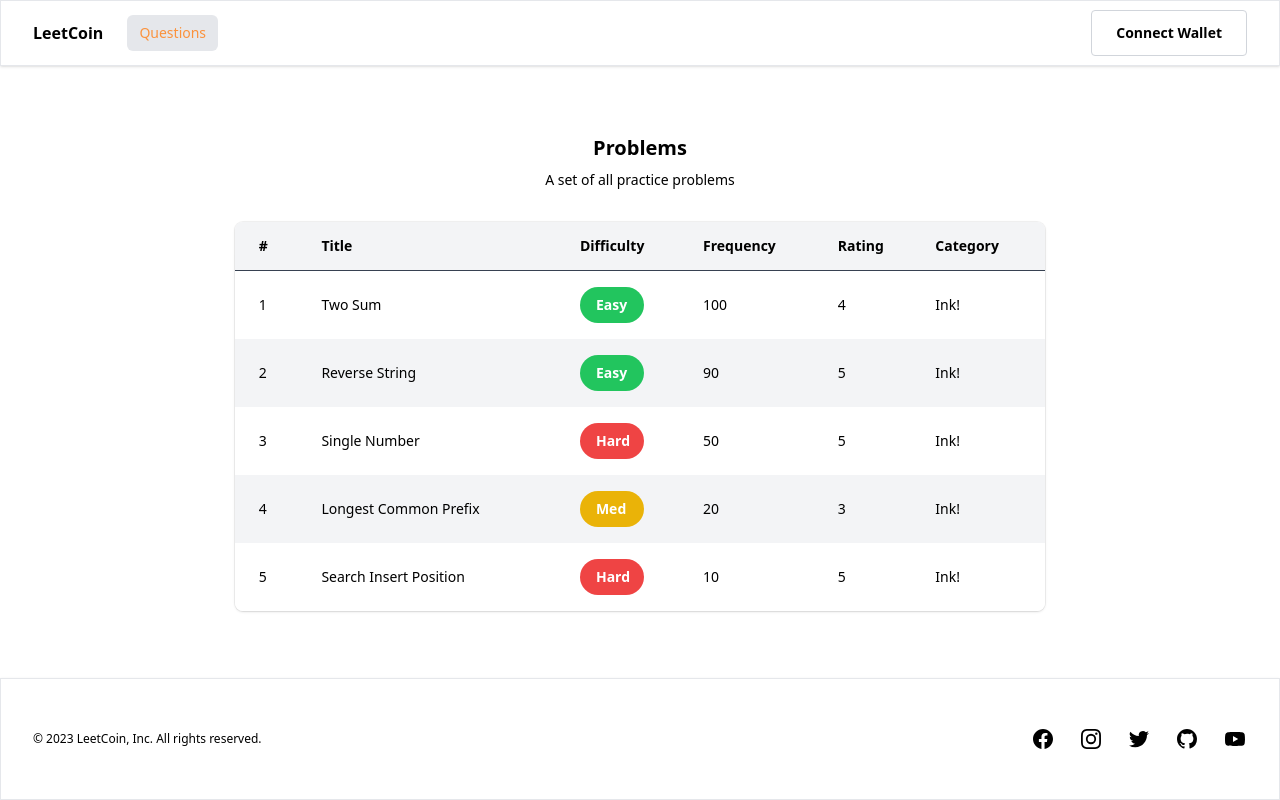
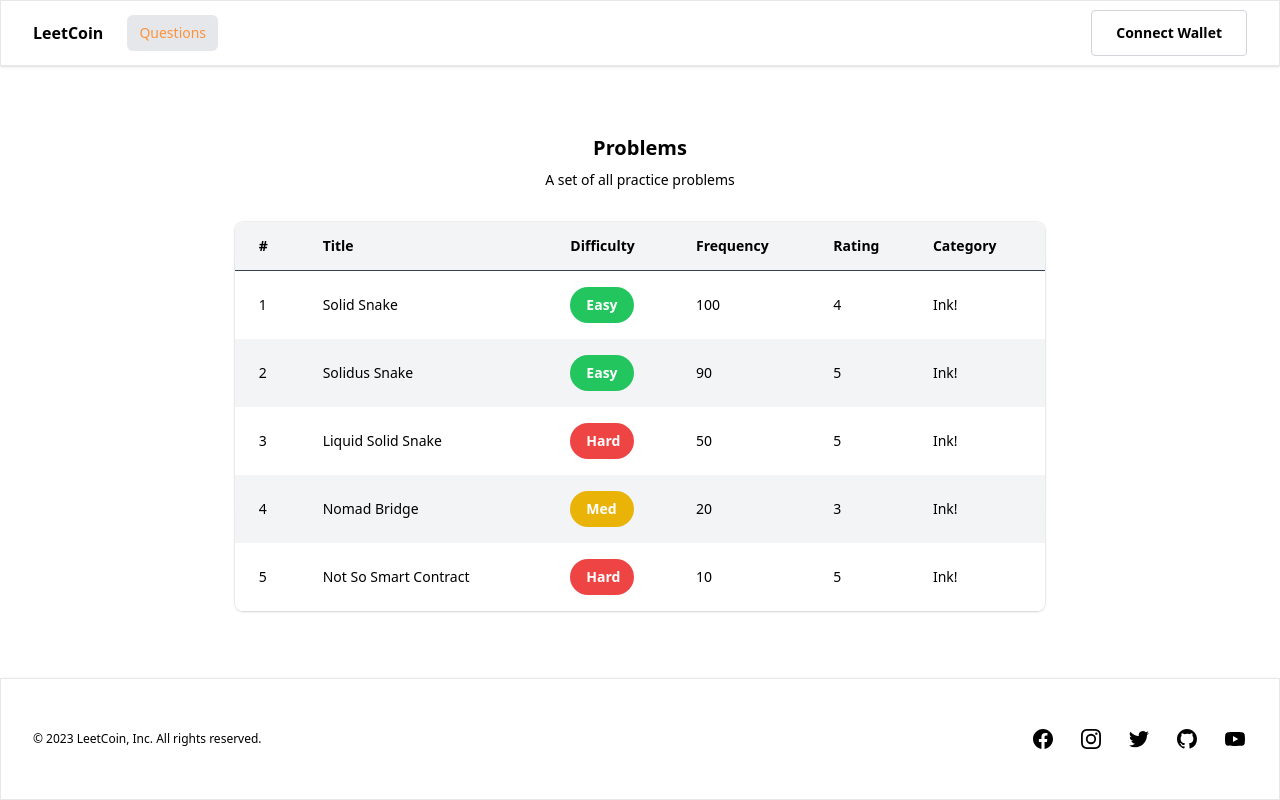
Before and after one commit to LeetCoinCo/leetcoin-frontend, a Next.js app: page / in a window 1280 px wide. Built offline with nearby package versions, Linux system fonts and the light colour scheme.

Commit message:
update questions
update the sample questions on the front end

```diff
--- a/components/questions/Table.tsx
+++ b/components/questions/Table.tsx
@@ -5,7 +5,7 @@ const questions = [
   //Two Sum, Reverse String, Single Number, Longest Common Prefix, Search Insert Position
   {
     number: 1,
-    title: "Two Sum",
+    title: "Solid Snake",
     difficulty: "Easy",
     frequency: 100,
     rating: 4,
@@ -13,7 +13,7 @@ const questions = [
   },
   {
     number: 2,
-    title: "Reverse String",
+    title: "Solidus Snake",
     difficulty: "Easy",
     frequency: 90,
     rating: 5,
@@ -21,7 +21,7 @@ const questions = [
   },
   {
     number: 3,
-    title: "Single Number",
+    title: "Liquid Solid Snake",
     difficulty: "Hard",
     frequency: 50,
     rating: 5,
@@ -29,7 +29,7 @@ const questions = [
   },
   {
     number: 4,
-    title: "Longest Common Prefix",
+    title: "Nomad Bridge",
     difficulty: "Med",
     frequency: 20,
     rating: 3,
@@ -37,7 +37,7 @@ const questions = [
   },
   {
     number: 5,
-    title: "Search Insert Position",
+    title: "Not So Smart Contract",
     difficulty: "Hard",
     frequency: 10,
     rating: 5,
--- a/constants/questions.ts
+++ b/constants/questions.ts
@@ -9,11 +9,11 @@ export type QuestionId = "q1";
 
 const questions: { [key in QuestionId]: Question } = {
   q1: {
-    Title: "Two Sum",
+    Title: "Solid Snake",
     Description:
-      "Given an array of integers nums and an integer target, return indices of the two numbers such that they add up to target. You may assume that each input would have exactly one solution, and you may not use the same element twice. You can return the answer in any order.",
+      "Your task is to write a function that will take in a sequence of moves that Solid Snake makes in a two-dimensional grid, represented by a string containing 'U' for up, 'D' for down, 'L' for left, and 'R' for right. The function should return the final position of Solid Snake after performing all the given moves. Solid Snake starts at position (0, 0) in the grid. The grid is a rectangular shape, and has a width of w and a height of h. If Solid Snake moves out of the grid, the function should return None. Solid Snake cannot move through walls.",
     Example:
-      "Input: nums = [2,7,11,15], target = 9. Output: [0,1]. Explanation: Because nums[0] + nums[1] == 9, we return [0, 1].",
+      "let result = final_position(5, 5, 'RUULDD'); assert_eq!(result, Some((2, 2)));",
     QuestionId: 1,
   },
 };
```
